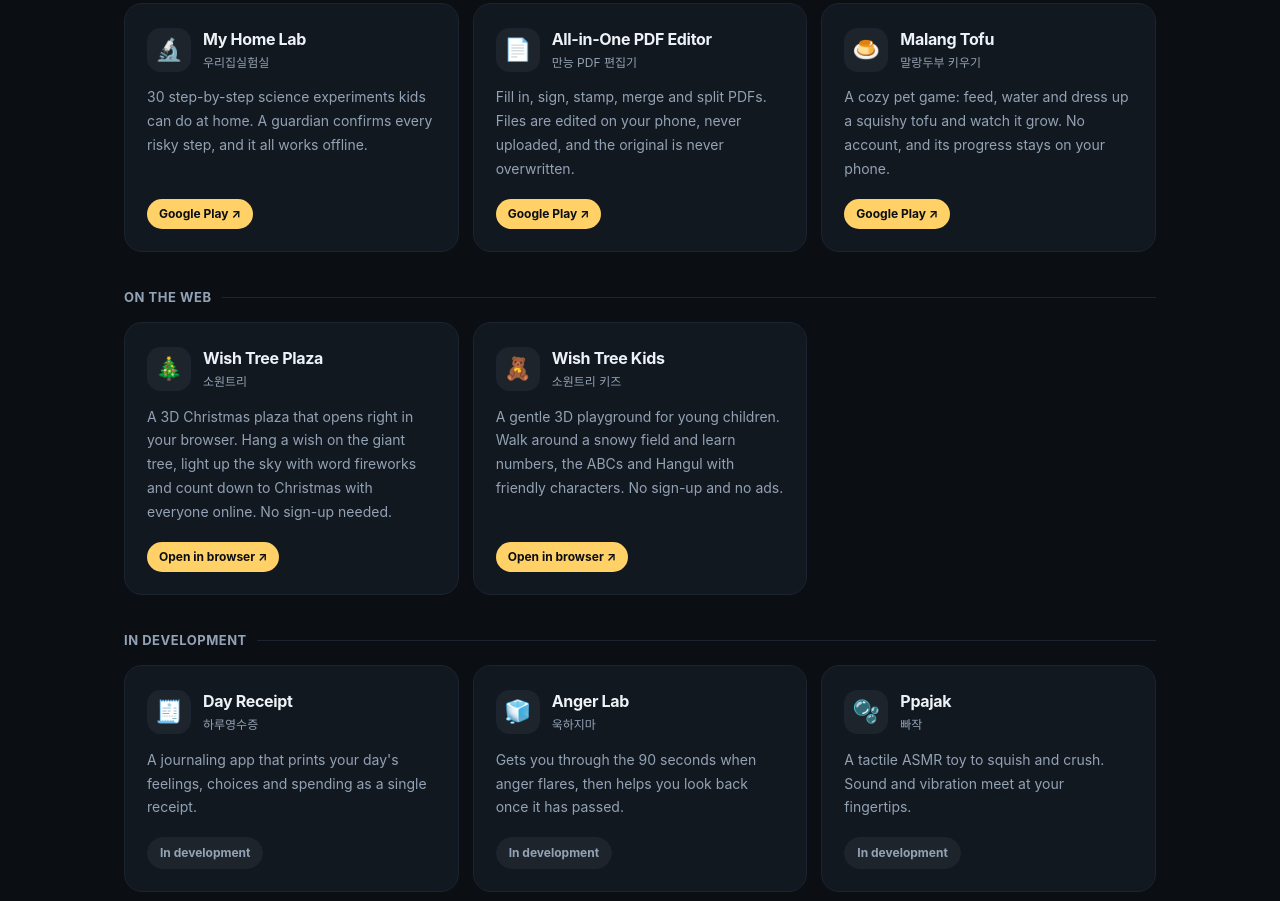
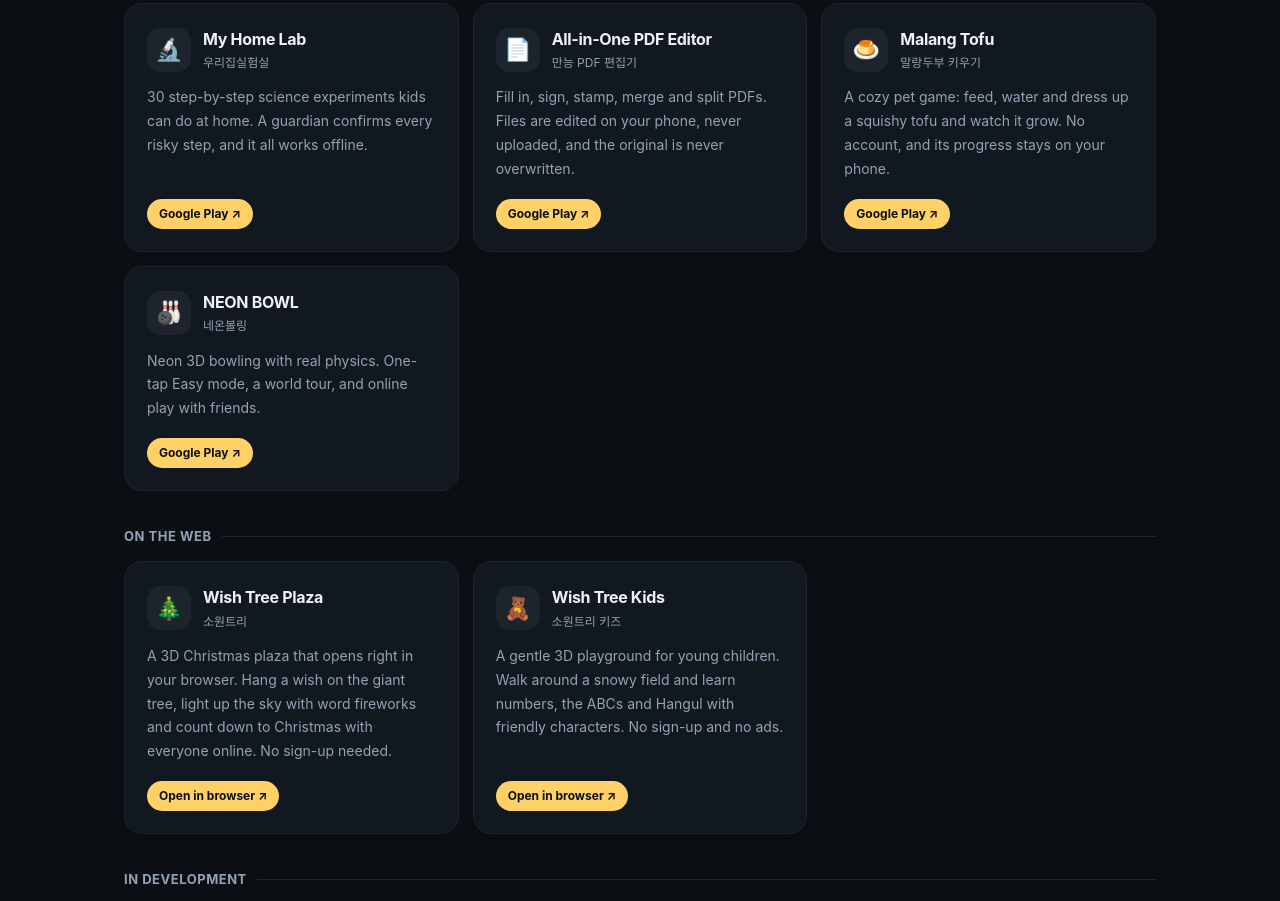
Before and after one commit to almightyhg-cp/almightyhg-cp.github.io, a plain HTML site: page index.html in a window 1280 px wide. Shown: the part 1869-2770 px from the top of the page. Drawn offline with Linux system fonts and the light colour scheme.

Commit message:
update: home - NEON BOWL card, privacy links for NEON BOWL and REAL ARCHERY
Co-Authored-By: Claude Sonnet 5.5 <noreply@anthropic.com>
Claude-Session: https://claude.ai/code/session_01TFoazuGrfga9vVQCSeazk9

```diff
--- a/index.html
+++ b/index.html
@@ -355,6 +355,15 @@
           <p class="desc">A cozy pet game: feed, water and dress up a squishy tofu and watch it grow. No account, and its progress stays on your phone.</p>
           <div class="foot"><span class="chip chip-store">Google Play ↗</span></div>
         </a>
+
+        <a class="card reveal" href="https://play.google.com/store/apps/details?id=com.almightyhg.neonbowl" target="_blank" rel="noopener">
+          <div class="top">
+            <div class="ico" aria-hidden="true">🎳</div>
+            <div><div class="name">NEON BOWL</div><div class="en" lang="ko">네온볼링</div></div>
+          </div>
+          <p class="desc">Neon 3D bowling with real physics. One-tap Easy mode, a world tour, and online play with friends.</p>
+          <div class="foot"><span class="chip chip-store">Google Play ↗</span></div>
+        </a>
       </div>
 
       <div class="group-label">On the web</div>
@@ -479,6 +488,8 @@
       <a href="/kids_science_lab/">My Home Lab</a>
       <a href="/pdfeditor/">All-in-One PDF Editor</a>
       <a href="/malangtofu/">Malang Tofu</a>
+      <a href="/neonbowl/">NEON BOWL</a>
+      <a href="/realarchery/">REAL ARCHERY</a>
       <a href="https://mysowontree.com/privacy.html">Wish Tree Plaza</a>
       <a href="https://kids.mysowontree.com/privacy.html">Wish Tree Kids</a>
       <a href="/ko.html" lang="ko">한국어 페이지</a>
```
Also changed, not shown: ko.html (+11 -0 lines).
